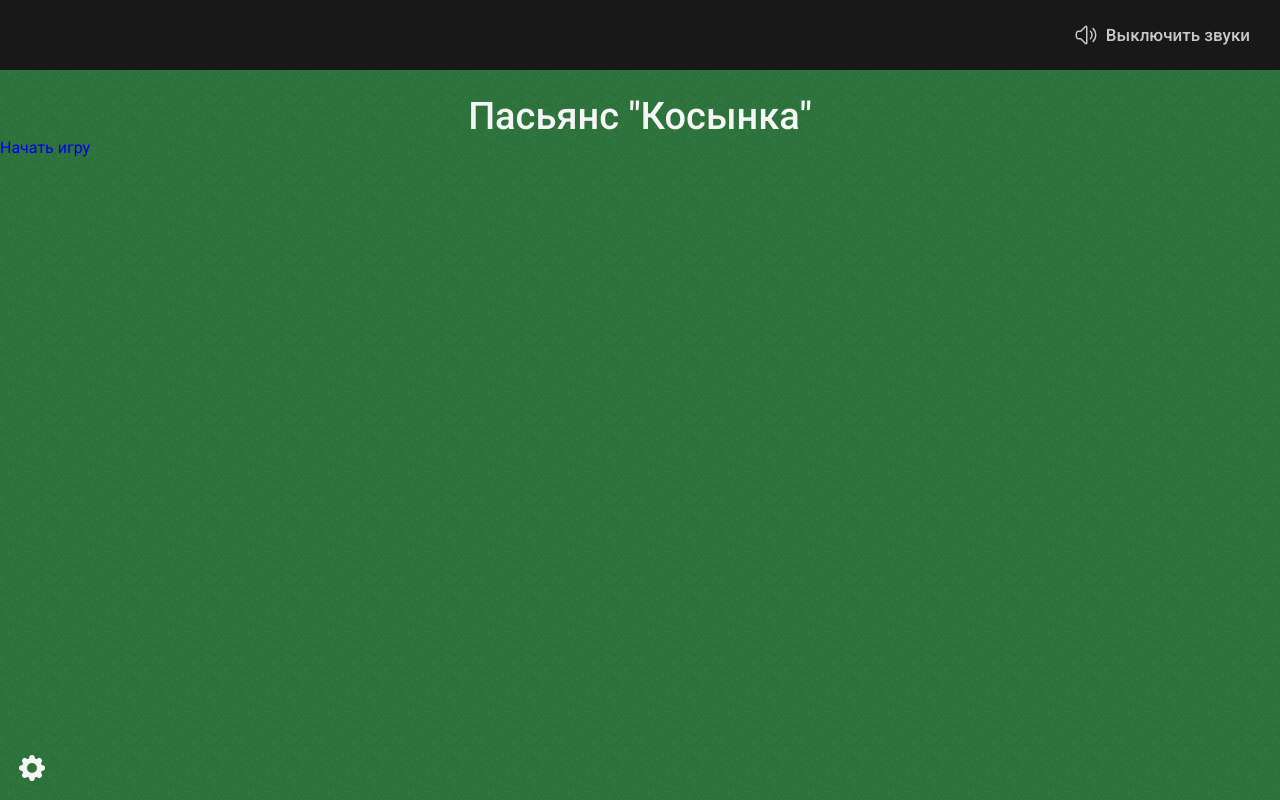
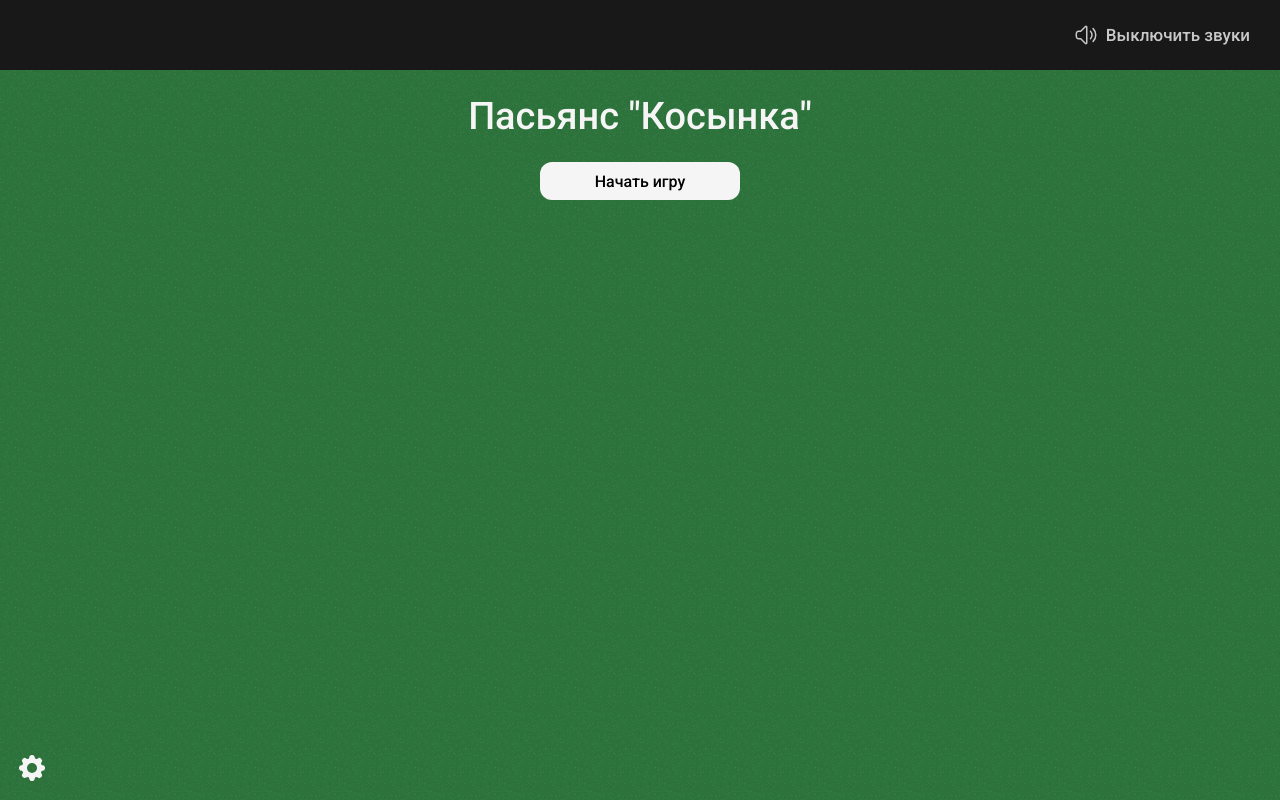
Before and after one commit to MiracleHorizon/solitaire, a Vue app: page / in a window 1280 px wide. Built offline with nearby package versions, Linux system fonts and the light colour scheme.

Commit message:
chore: update PlayGameButton

```diff
--- a/src/assets/styles/main.scss
+++ b/src/assets/styles/main.scss
@@ -9,3 +9,8 @@
 * {
   font-family: Roboto, sans-serif;
 }
+
+a {
+  color: inherit;
+  text-decoration: none;
+}
--- a/src/components/home/HomeScreen.vue
+++ b/src/components/home/HomeScreen.vue
@@ -6,7 +6,9 @@ import LinkSettings from './LinkSettings.vue'
 <template>
   <div :class="$style.root">
     <header :class="$style.header">
-      <h1>Пасьянс "Косынка"</h1>
+      <article :class="$style.titleArticle">
+        <h1>Пасьянс "Косынка"</h1>
+      </article>
     </header>
     <main :class="$style.content">
       <PlayGameButton />
@@ -26,6 +28,10 @@ import LinkSettings from './LinkSettings.vue'
   width: 100%;
   padding-top: 24px;
   text-align: center;
+}
+
+.titleArticle {
+  margin-bottom: 24px;
 
   h1 {
     font-size: 38px;
@@ -33,4 +39,11 @@ import LinkSettings from './LinkSettings.vue'
     color: $white;
   }
 }
+
+.content {
+  display: flex;
+  align-items: center;
+  justify-content: center;
+  width: 100%;
+}
 </style>
--- a/src/components/home/PlayGameButton.vue
+++ b/src/components/home/PlayGameButton.vue
@@ -3,5 +3,30 @@ import { Routes } from '@router/routes.ts'
 </script>
 
 <template>
-  <RouterLink :to="Routes.GAME">Начать игру</RouterLink>
+  <RouterLink :to="Routes.GAME" :class="$style.root">Начать игру</RouterLink>
 </template>
+
+<style module lang="scss">
+@use 'sass:color';
+@import '@styles/variables';
+
+.root {
+  width: 200px;
+  height: 38px;
+  display: flex;
+  align-items: center;
+  justify-content: center;
+  border-radius: 12px;
+  background: $white;
+  font-weight: 500;
+  transition: background 80ms ease;
+
+  &:hover {
+    background: color.adjust($white, $lightness: -10%);
+  }
+
+  &:active {
+    background: color.adjust($white, $lightness: -20%);
+  }
+}
+</style>
```
